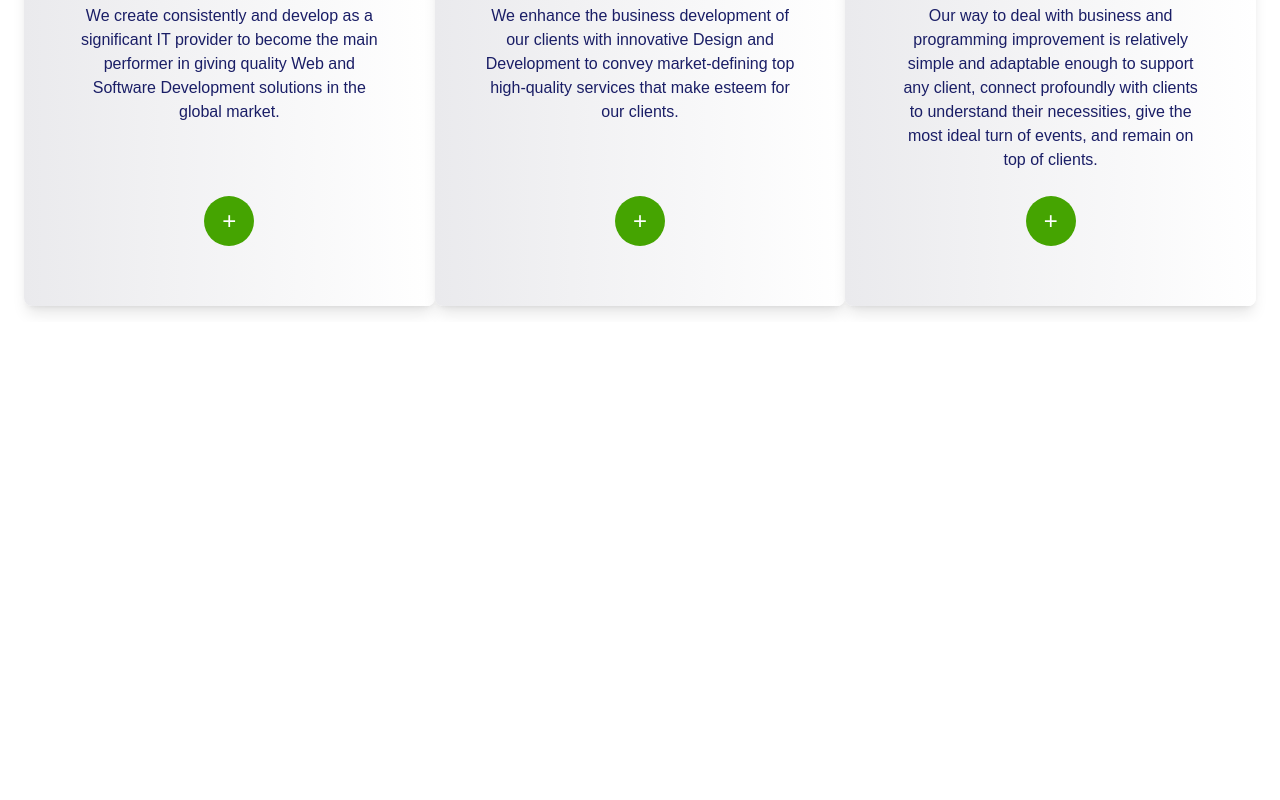
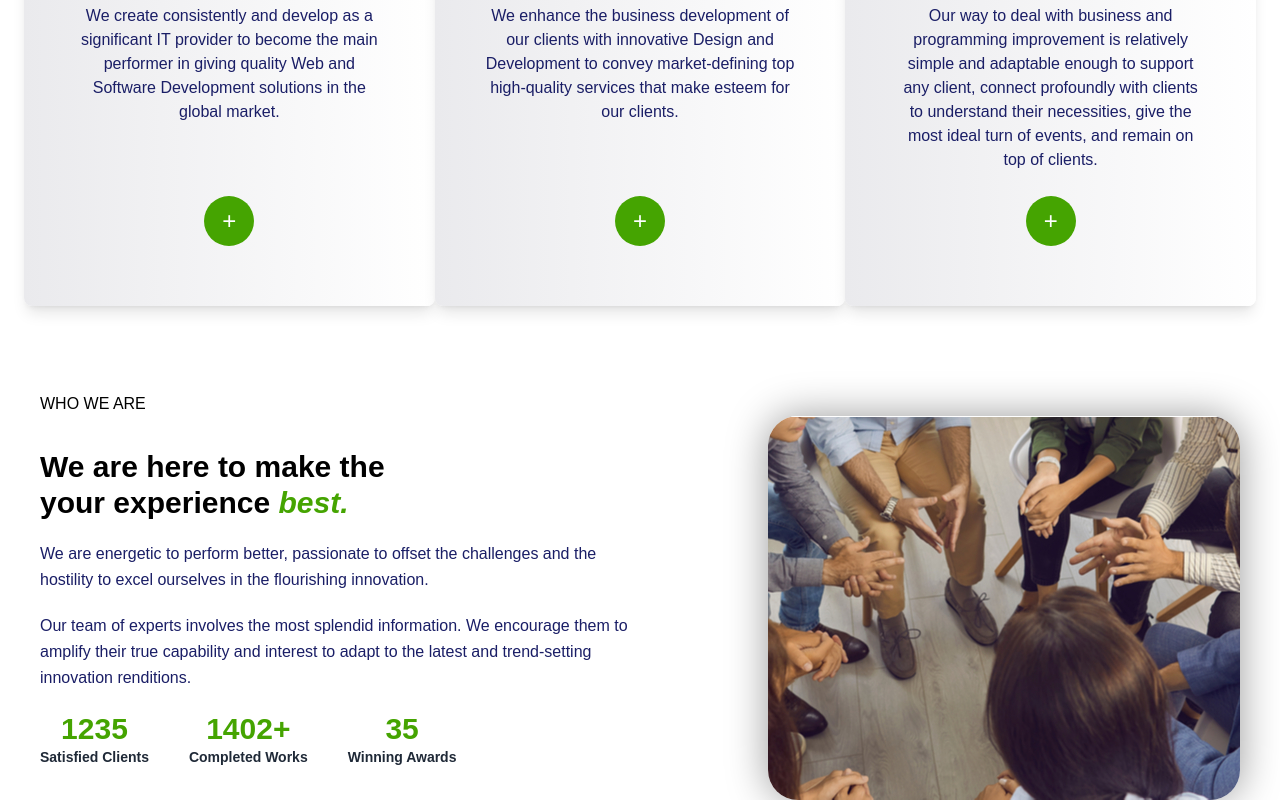
Before and after one commit to miketopeak/keshtec, a React (Create React App) app: page / in a window 1280 px wide. Shown: the part 864-1664 px from the top of the page. Before the commit the page ends 1186 px from the top, so only its background shows below. Built offline with nearby package versions, Linux system fonts and the light colour scheme; a web font is replaced by a local one.

Commit message:
added aboutsection

```diff
--- a/src/App.js
+++ b/src/App.js
@@ -2,6 +2,7 @@ import React from "react";
 import Navbar from "./components/Navbar";
 import HeroSection from "./components/HeroSection";
 import ServiceSection from "./components/ServiceSection";
+import AboutSection from "./components/AboutSection.js";
 
 function App() {
   return (
@@ -9,6 +10,7 @@ function App() {
       <Navbar />
       <HeroSection />
       <ServiceSection />
+      <AboutSection />
     </div>
   );
 }
--- /dev/null
+++ b/src/components/AboutSection.js
@@ -0,0 +1,48 @@
+import whoweare from "../images/whoweare.jpg";
+
+const AboutSection = () => {
+  return (
+    <div className="auto-container pt-[70px]">
+      <h1 className="text-base uppercase">who we are</h1>
+      <section className="flex items-center justify-between bg-white">
+        <div className="max-w-[50%]">
+          <h2 className="text-3xl font-bold mb-5">
+            We are here to make the <br /> your experience{" "}
+            <span className="text-[#45a401] italic">best.</span>
+          </h2>
+          <p className="text-base leading-relaxed mb-5 text-[#1a1e66]">
+            We are energetic to perform better, passionate to offset the
+            challenges and the hostility to excel ourselves in the flourishing
+            innovation.
+          </p>
+          <p className="text-base leading-relaxed mb-5 text-[#1a1e66]">
+            Our team of experts involves the most splendid information. We
+            encourage them to amplify their true capability and interest to
+            adapt to the latest and trend-setting innovation renditions.
+          </p>
+          <div className="flex gap-10 mt-5">
+            <div className="text-center">
+              <h3 className="text-3xl text-[#45a401] font-bold">1235</h3>
+              <p className="text-sm font-bold text-gray-800">
+                Satisfied Clients
+              </p>
+            </div>
+            <div className="text-center">
+              <h3 className="text-3xl text-[#45a401] font-bold">1402+</h3>
+              <p className="text-sm font-bold text-gray-800">Completed Works</p>
+            </div>
+            <div className="text-center">
+              <h3 className="text-3xl text-[#45a401] font-bold">35</h3>
+              <p className="text-sm font-bold text-gray-800">Winning Awards</p>
+            </div>
+          </div>
+        </div>
+        <div className="max-w-[50%]">
+          <img src={whoweare} alt="team" className="w-full rounded-[30px] shadow-[0_0_40px_rgba(0,0,0,0.4)]" />
+        </div>
+      </section>
+    </div>
+  );
+};
+
+export default AboutSection;
```
Also changed, not shown: src/images/whoweare.jpg (added).
